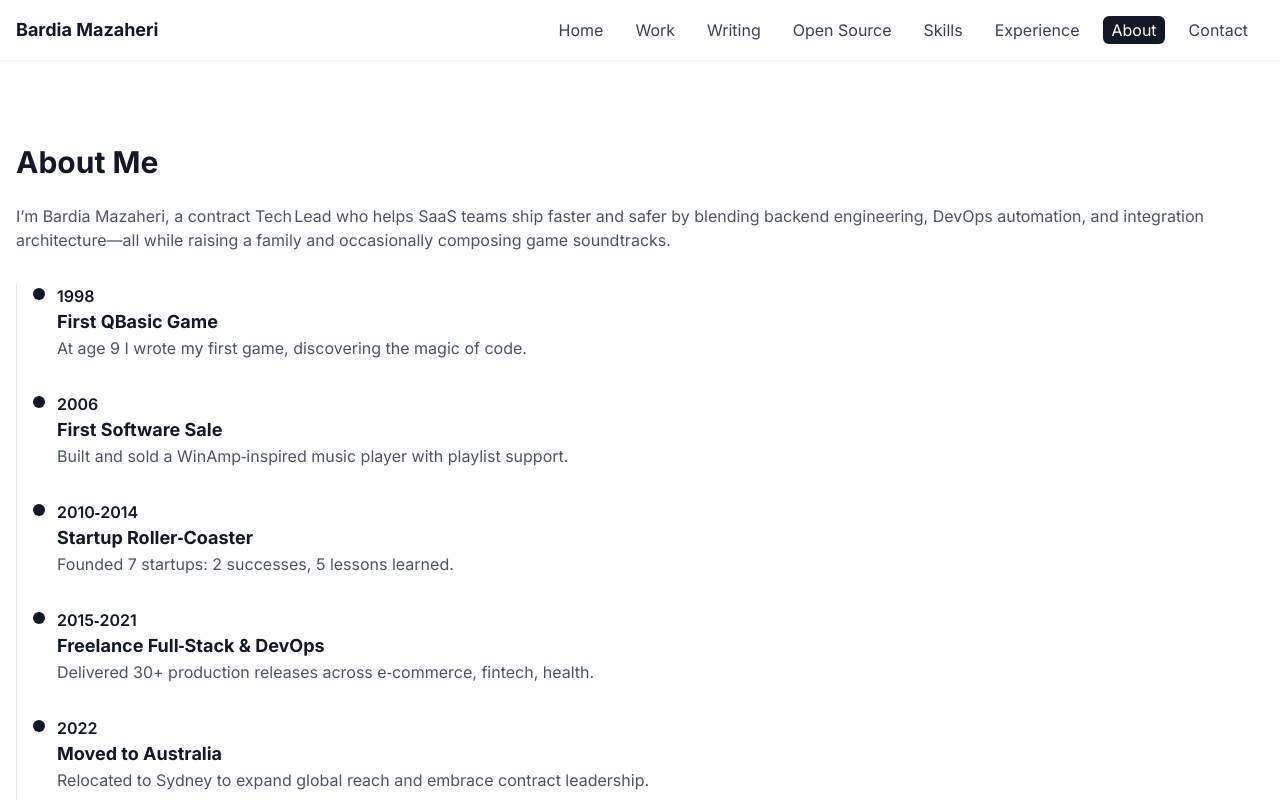
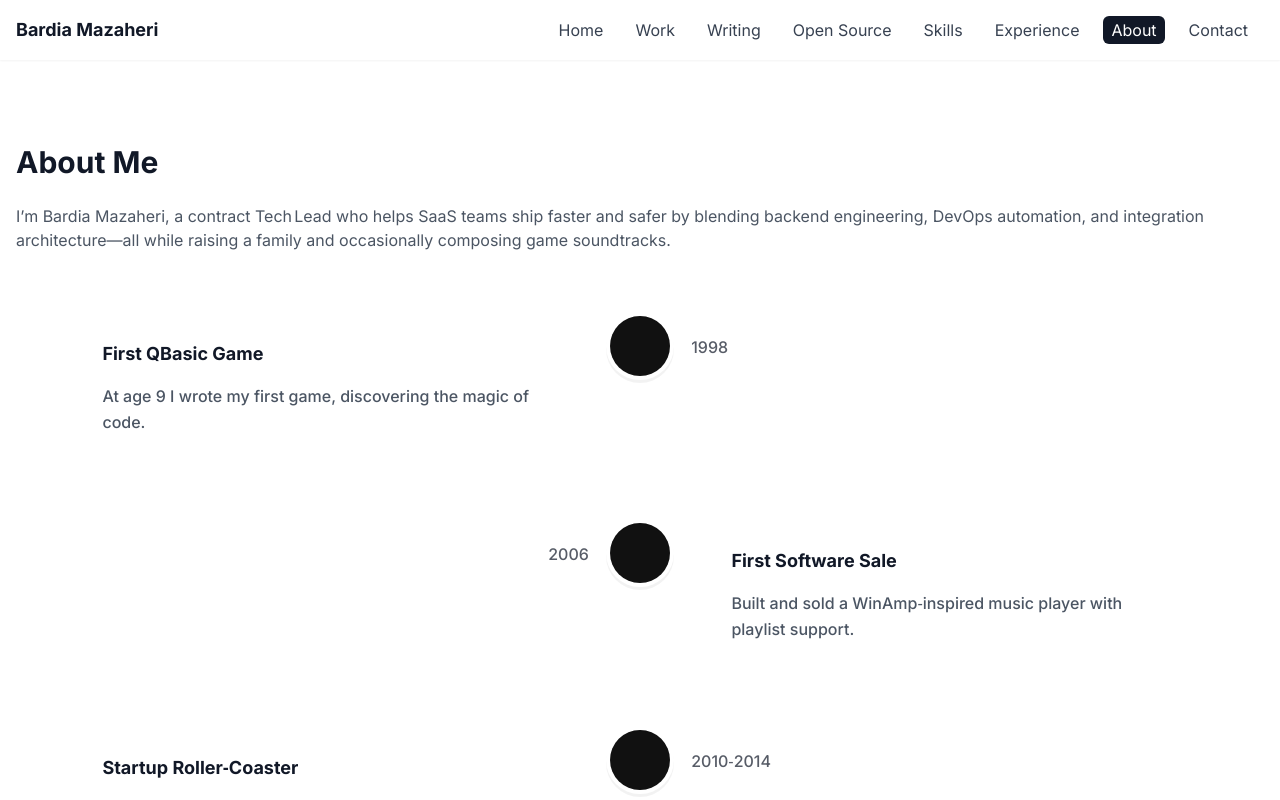
Before and after one commit to l3ardia/bardiamazaheri.com, a Next.js app in the folder frontends/portfolio/: page /about in a window 1280 px wide. Shown: the top 800 px of the page. Built offline with nearby package versions, Linux system fonts and the light colour scheme.

Commit message:
Use react-vertical-timeline for about page

```diff
--- a/frontends/portfolio/package.json
+++ b/frontends/portfolio/package.json
@@ -21,6 +21,7 @@
     "react": "^19.0.0",
     "react-dom": "^19.0.0",
     "react-icons": "^5.4.0",
-    "react-jwt": "^1.2.2"
+    "react-jwt": "^1.2.2",
+    "react-vertical-timeline-component": "^3.6.0"
   }
 }
--- a/frontends/portfolio/src/app/globals.css
+++ b/frontends/portfolio/src/app/globals.css
@@ -1,6 +1,7 @@
 @tailwind base;
 @tailwind components;
 @tailwind utilities;
+@import 'react-vertical-timeline-component/style.min.css';
 
 html {
   scroll-behavior: smooth;
--- a/frontends/portfolio/src/components/Timeline.tsx
+++ b/frontends/portfolio/src/components/Timeline.tsx
@@ -1,6 +1,10 @@
-"use client"
+"use client";
 
-import { motion } from "framer-motion";
+import {
+  VerticalTimeline,
+  VerticalTimelineElement,
+} from "react-vertical-timeline-component";
+import "react-vertical-timeline-component/style.min.css";
 
 export interface TimelineItem {
   year: string | number;
@@ -9,21 +13,18 @@ export interface TimelineItem {
 }
 
 export const Timeline = ({ items }: { items: TimelineItem[] }) => (
-  <ol className="relative border-l border-gray-200 pl-6">
+  <VerticalTimeline lineColor="#e5e7eb" animate={false}>
     {items.map((item, idx) => (
-      <motion.li
+      <VerticalTimelineElement
         key={idx}
-        initial={{ opacity: 0, x: -20 }}
-        whileInView={{ opacity: 1, x: 0 }}
-        viewport={{ once: true }}
-        transition={{ duration: 0.4, delay: idx * 0.1 }}
-        className="relative mb-8 ml-4"
+        date={String(item.year)}
+        iconStyle={{ background: "#111", color: "#fff" }}
+        contentStyle={{ boxShadow: "none", background: "transparent" }}
+        contentArrowStyle={{ borderRight: "7px solid transparent" }}
       >
-        <span className="absolute -left-6 top-1 w-3 h-3 bg-gray-900 rounded-full" />
-        <time className="font-semibold text-gray-900">{item.year}</time>
         <h3 className="text-lg font-bold">{item.title}</h3>
         <p className="text-gray-600">{item.description}</p>
-      </motion.li>
+      </VerticalTimelineElement>
     ))}
-  </ol>
+  </VerticalTimeline>
 );
```
